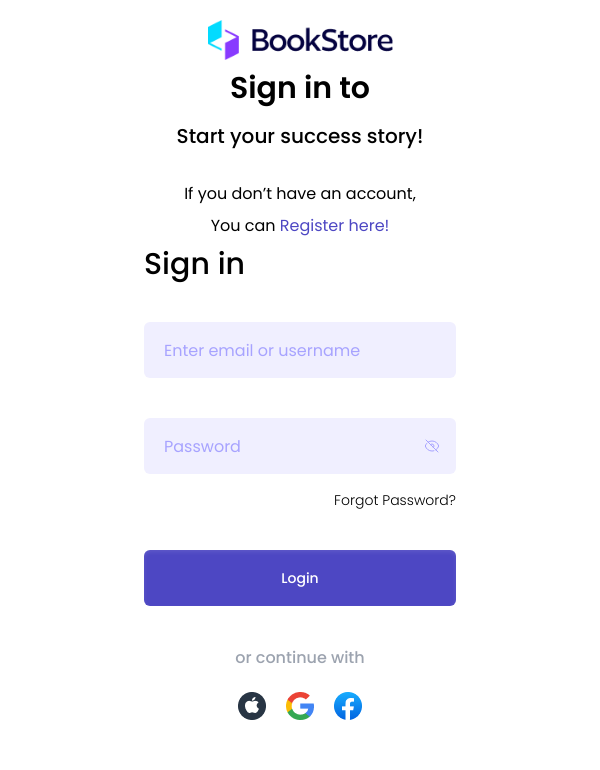
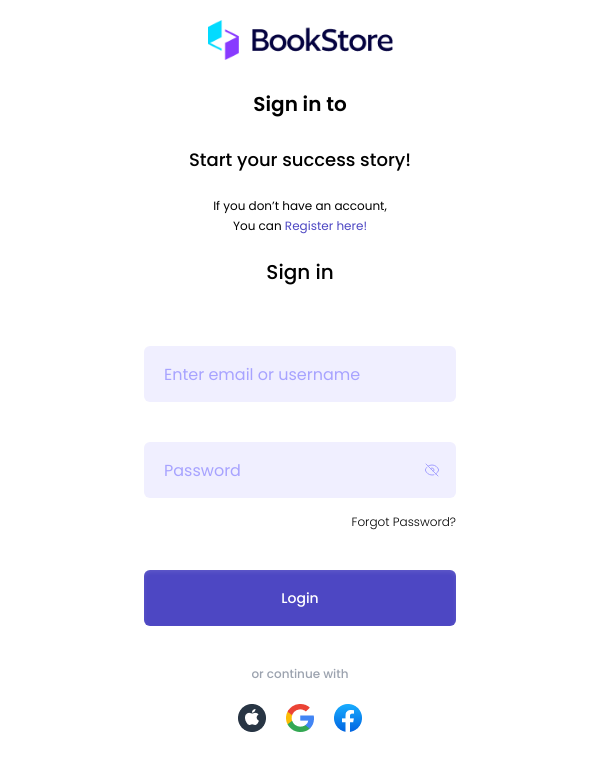
Before and after one commit to iamausafhussain/mybookstore, a React (Vite) app in the folder frontend/: page /login in a window 600 px wide. Shown: the top 770 px of the page. Built offline with nearby package versions, Linux system fonts and the light colour scheme.

Commit message:
styles fixes

```diff
--- a/frontend/src/pages/login/Login.css
+++ b/frontend/src/pages/login/Login.css
@@ -32,7 +32,7 @@
 }
 
 .login-wrapper {
-    width: 50%;
+    width: 60%;
 }
 
 .login-input {
@@ -47,8 +47,8 @@
     width: 100%;
 }
 
-.o-auth-login-large {
-
+.o-auth-login-small {
+    display: none;
 }
 
 @media only screen and (max-width: 600px) {
@@ -58,16 +58,10 @@
     .input,
     .login-password-input,
     .passsword-input,
-    .login-forgot-password {
+    .login-forgot-password, .login-wrapper {
         width: 100%;
     }
 }
-
-.o-auth-login-small {
-    display: none;
-}
-
-
 
 @media only screen and (max-width: 768px) {
     .main-login {
@@ -111,10 +105,6 @@
         justify-content: center;
     }
 
-    .login-wrapper {
-        width: 60%;
-    }
-
     .o-auth-login-large {
         display: none;
     }
@@ -122,4 +112,17 @@
     .o-auth-login-small {
         display: flex;
     }
+
+    .login-wrapper {
+        display: flex;
+        flex-direction: column;
+        align-items: center;
+    }
+
 }
+
+@media only screen and (max-width: 768px) and (min-width: 600px) {
+    .login-wrapper {
+        width: 60%; /* Set to 60% */
+    }
+}
--- a/frontend/src/pages/login/Login.jsx
+++ b/frontend/src/pages/login/Login.jsx
@@ -19,10 +19,10 @@ const Login = () => {
                 {/* Second */}
                 <div className="left-login-sign w-full flex flex-col items-center">
                     <div className='left-login-wrapper mx-auto flex flex-col items-start justify-start'>
-                        <h1 className='font-semibold text-3xl md:text-5xl'>Sign in to</h1>
-                        <p className='font-medium text-xl md:text-3xl py-4'>Start your success story!</p>
-                        <p className="font-normal sm:pt-4 md:pt-10">If you don’t have an account,</p>
-                        <p className="font-normal py-2">You can <Link to="#" className='text-[#4D47C3]'>Register here!</Link></p>
+                        <h1 className='font-semibold text-xl md:text-3xl lg:text-5xl py-5'>Sign in to</h1>
+                        <p className='font-medium text-lg sm:text-lg md:text-3xl sm:py-2 md:py-4'>Start your success story!</p>
+                        <p className="font-normal sm:pt-4 text-xs md:text-sm md:pt-10">If you don’t have an account,</p>
+                        <p className="font-normal py-1 text-xs md:text-sm">You can <Link to="#" className='text-[#4D47C3]'>Register here!</Link></p>
                     </div>
                 </div>
 
--- a/frontend/src/pages/login/SignIn.jsx
+++ b/frontend/src/pages/login/SignIn.jsx
@@ -17,7 +17,7 @@ const SignIn = () => {
 
                 {/* Sign in */}
 
-                <h1 className='font-medium text-3xl'>Sign in</h1>
+                <h1 className='login-signin-text font-medium text-xl md:text-3xl py-5'>Sign in</h1>
 
                 {/* Email */}
 
@@ -56,7 +56,7 @@ const SignIn = () => {
 
 
                 <div className='login-forgot-password pt-4'>
-                    <p className='font-poppins font-light text-end text-sm'>Forgot Password?</p>
+                    <p className='font-poppins font-light text-end text-xs md:text-sm'>Forgot Password?</p>
                 </div>
 
                 <div className="login-button text-center pt-10">
@@ -68,32 +68,32 @@ const SignIn = () => {
                 {/* O Auth Login Section */}
 
                 <div className='w-full py-10 flex flex-col items-center justify-center'>
-                    <p className='font-medium text-gray-400'>or continue with</p>
+                    <p className='font-medium text-gray-400 text-xs md:text-sm'>or continue with</p>
 
                     {/* Large Devices */}
 
                     <div className='o-auth-login-large flex flex-col items-center justify-center'>
                         <button className='pt-4'>
-                            <img src={SignInApple} alt="O Auth Login" className='w-52'/>
+                            <img src={SignInApple} alt="O Auth Login" className='w-60 object-cover'/>
                         </button>
                         <button className='pt-4'>
-                            <img src={SignInGoogle} alt="O Auth Login" className='w-52'/>
+                            <img src={SignInGoogle} alt="O Auth Login" className='w-60 object-cover'/>
                         </button>
                         <button className='pt-4'>
-                            <img src={SignInFacebook} alt="O Auth Login" className='w-52'/>
+                            <img src={SignInFacebook} alt="O Auth Login" className='w-60 object-cover'/>
                         </button>
                     </div>
 
                     {/* Mobile Devices */}
 
                     <div className='o-auth-login-small items-center justify-center pt-5'>
-                        <button>
+                        <button className=' '>
                             <img src={AppleLogo} alt="O Auth Login" className=''/>
                         </button>
-                        <button className='pl-4'>
+                        <button className='pl-4 '>
                             <img src={GoogleLogo} alt="O Auth Login" className=''/>
                         </button>
-                        <button className='pl-4'>
+                        <button className='pl-4 '>
                             <img src={FacebookLogo} alt="O Auth Login" className=''/>
                         </button>
                     </div>
```
